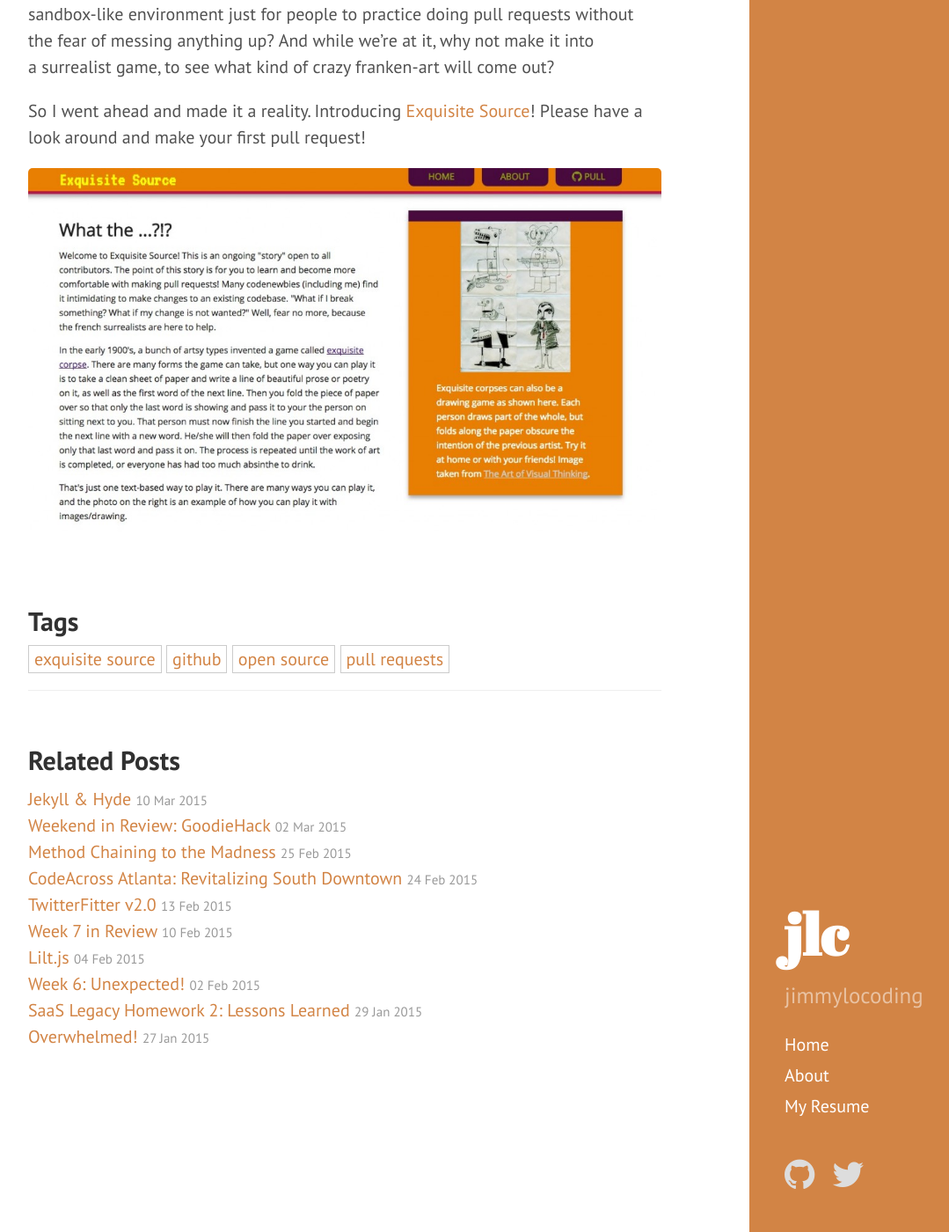
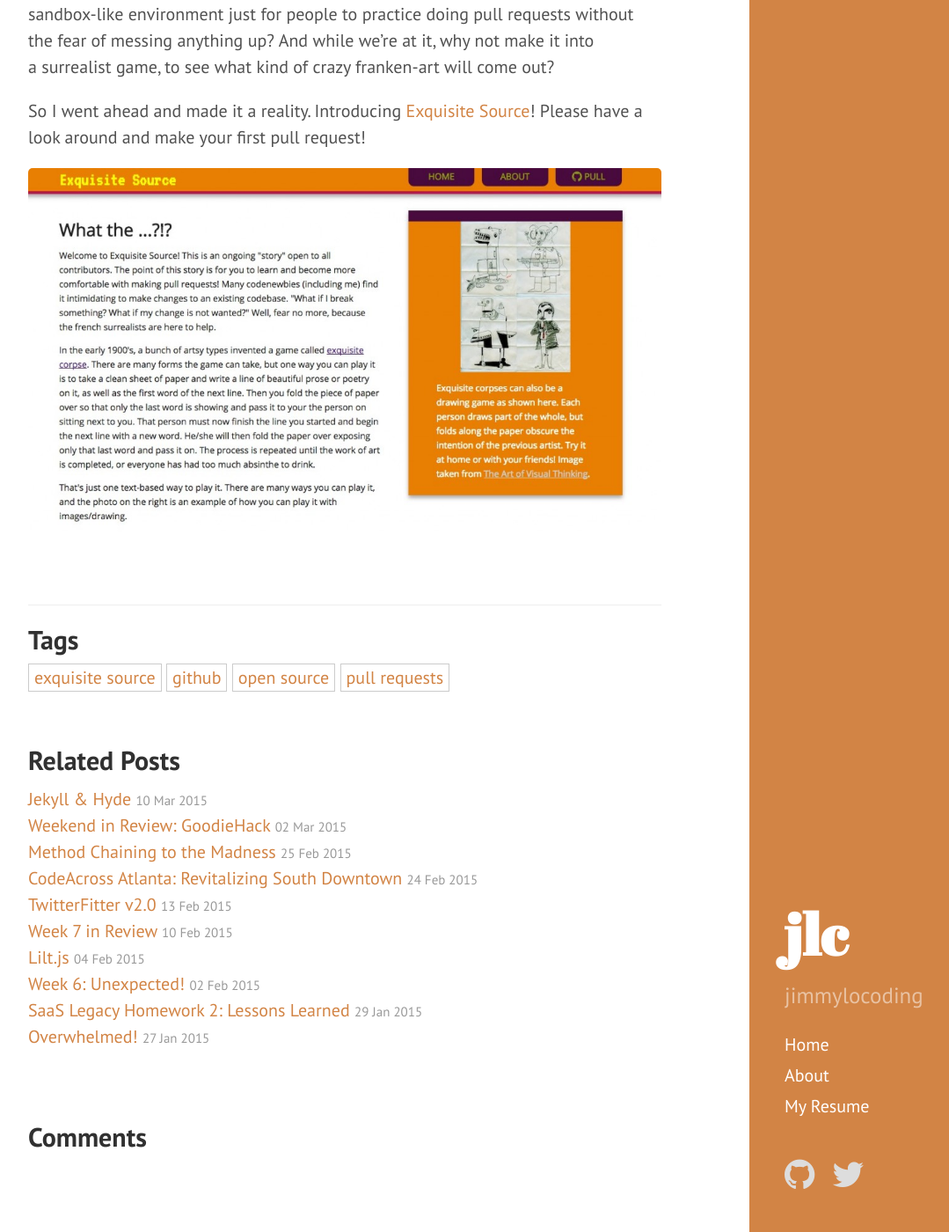
Before and after one commit to jimmylorunning/jimmylocoding.com, a Jekyll site: the page built from _posts/2015-01-30-introducing-exquisite-source.md, in a window 1280 px wide and 1400 px high, scrolled down 209 px. Shown: the whole window at 88% size, without its empty margins (68-1147 px from the left). Built offline with Jekyll 4.4.1, drawn with Linux system fonts in a browser that asks for light colours; nearby versions of some CDN libraries; Markdown is read by kramdown in place of the engine named in the settings; comment, search, counter and statistics services are not loaded.

Commit message:
Style post metadata

```diff
--- a/_includes/comments.html
+++ b/_includes/comments.html
@@ -1,5 +1,5 @@
 {% if page.comments %}
-<a name="comments"></a>
+<a name="comments"></a><h2 class="comments">Comments</h2>
 <div id="disqus_thread"></div>
 <script type="text/javascript">
     /* * * CONFIGURATION VARIABLES * * */
--- a/_layouts/post.html
+++ b/_layouts/post.html
@@ -7,6 +7,7 @@
   <span class="post-date">{{ page.date | date_to_string }}</span>
   {{ content }}
 </div>
-
+<div class="post-metadata">
 {% include tags.md %}
 {% include related.md %}
+</div>
--- a/public/css/custom.css
+++ b/public/css/custom.css
@@ -30,3 +30,16 @@
 .post-comments-link {
 	display: block;
 }
+
+.related {
+	padding-top: 1rem;
+	border-top: none;
+}
+
+.post-metadata {
+	border-top: 1px solid #eee;
+}
+
+.comments {
+	padding-top: 0rem;
+}
```
